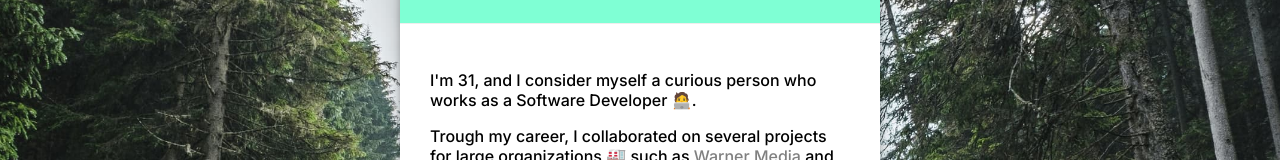
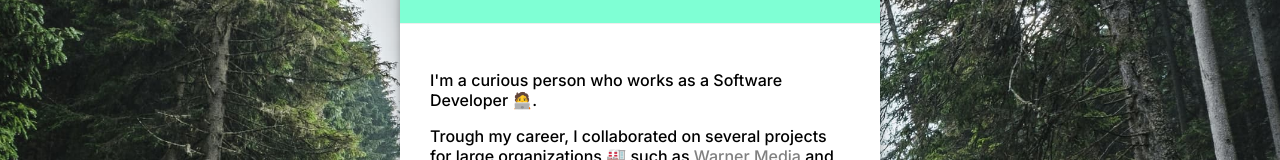
Before and after one commit to matiasbenedetto/mebenedetto, a Next.js app: page / in a window 1280 px wide. Shown: the part 260-420 px from the top of the page. Built offline with nearby package versions, Linux system fonts and the light colour scheme.

Commit message:
change text

```diff
--- a/pages/index.js
+++ b/pages/index.js
@@ -20,7 +20,7 @@ export default function Home() {
         </div>
 
         <div className={styles.cardBody}>
-          <p>I'm 31, and I consider myself a curious person who works as a Software Developer 🧑‍💻.</p>
+          <p>I'm a curious person who works as a Software Developer 🧑‍💻.</p>
           <p>Trough my career, I collaborated on several projects for large organizations 🏭 such as <a href="https://www.warnermedia.com/" target="_blank">Warner Media</a> and <a href="https://www.tvpublica.com.ar/" target="_blank">TVP</a>. But I also enjoy working in smaller teams that iterate faster 🚀.</p>
           <p>Lately, I've been working remotely from Buenos Aires, Argentina 🇦🇷 as a Fullstack Engineer for San Francisco 🇺🇸 start-up companies, <a href="https://ipsy.com" target="_blank">Ipsy</a> and <a href="https://provenskincare.com" target="_blank">Proven.</a></p>
           <p>My main expertise is around web technologies 🌎 and JavaScript / Typescript ecosystem: React, Redux, Node, NextJs, GraphQL, Express.</p>
```
